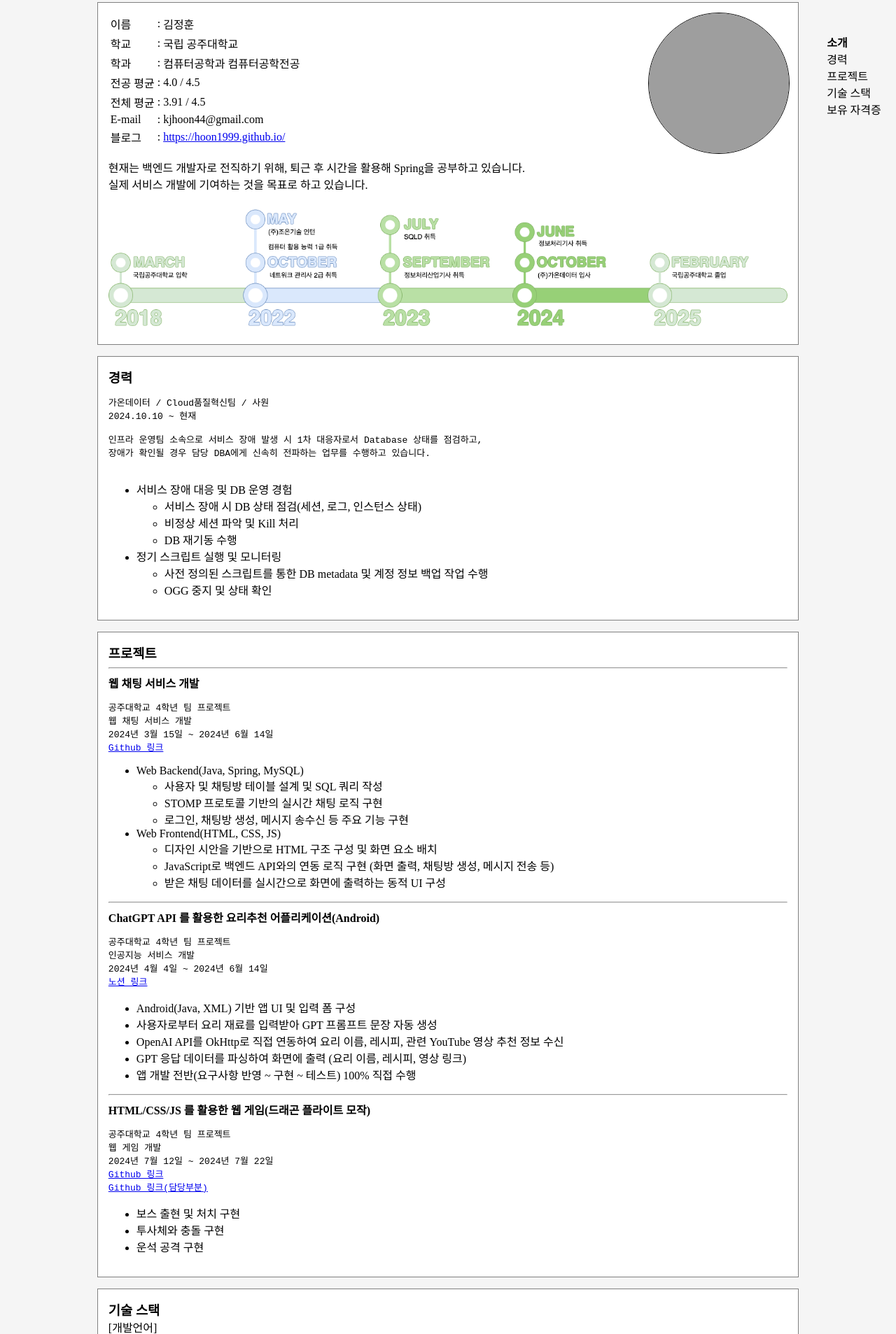
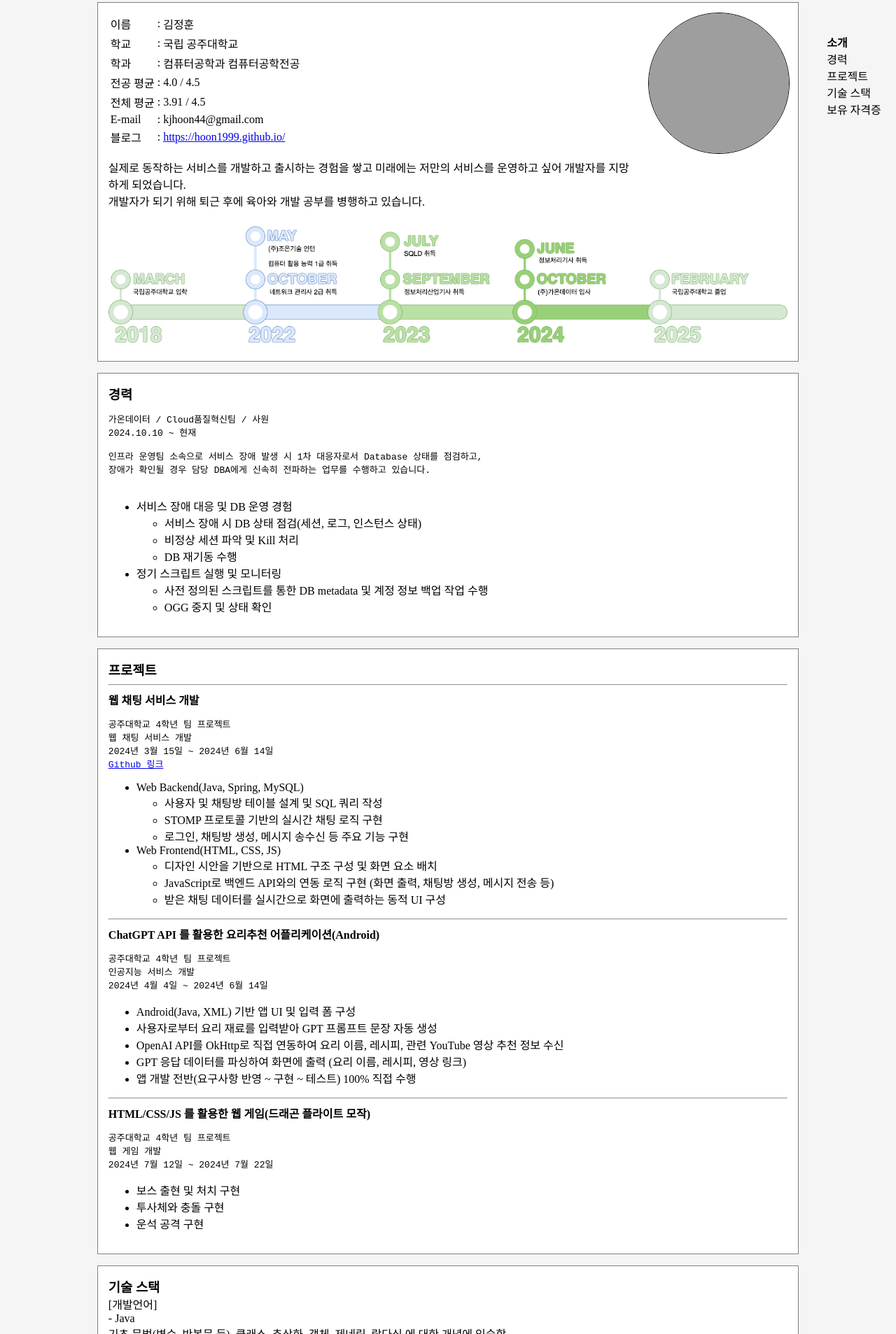
Before and after one commit to Hoon1999/resume, a plain HTML site: page index.html in a window 1280 px wide. Shown: the part 72-1979 px from the top of the page at 70% size. Drawn offline with Linux system fonts and the light colour scheme; grey boxes are pictures that could not be loaded.

Commit message:
docs: 소개 수정 및 연결안되는 링크 삭제

```diff
--- a/index.html
+++ b/index.html
@@ -61,8 +61,10 @@
 					<td><a href="https://hoon1999.github.io/">https://hoon1999.github.io/</a></td>
 				</tr>
 			</table>
-			<p>현재는 백엔드 개발자로 전직하기 위해, 퇴근 후 시간을 활용해 Spring을 공부하고 있습니다.<br>
-				실제 서비스 개발에 기여하는 것을 목표로 하고 있습니다.</p>
+			<p>
+				실제로 동작하는 서비스를 개발하고 출시하는 경험을 쌓고 미래에는 저만의 서비스를 운영하고 싶어 개발자를 지망하게 되었습니다.<br>
+				개발자가 되기 위해 퇴근 후에 육아와 개발 공부를 병행하고 있습니다.
+			</p>
 			<img src="https://raw.githubusercontent.com/Hoon1999/resume/refs/heads/main/2024_Timeline.png" alt="TimeLine" width="100%">
 		</div>
 
@@ -122,8 +124,7 @@
 			<h4>ChatGPT API 를 활용한 요리추천 어플리케이션(Android)</h4>
 			<pre>공주대학교 4학년 팀 프로젝트
 인공지능 서비스 개발
-2024년 4월 4일 ~ 2024년 6월 14일
-<A href="https://hoon1999.github.io/resume/projects/ai_chatbot.md">노션 링크</A></pre>
+2024년 4월 4일 ~ 2024년 6월 14일</pre>
 			<ul>
 				<li>Android(Java, XML) 기반 앱 UI 및 입력 폼 구성</li>
 				<li>사용자로부터 요리 재료를 입력받아 GPT 프롬프트 문장 자동 생성</li>
@@ -137,9 +138,7 @@
 			<h4>HTML/CSS/JS 를 활용한 웹 게임(드래곤 플라이트 모작)</h4>
 			<pre>공주대학교 4학년 팀 프로젝트
 웹 게임 개발
-2024년 7월 12일 ~ 2024년 7월 22일
-<A href="https://github.com/seojin0806/html_teamproject">Github 링크</A>
-<A href="https://github.com/seojin0806/html_teamproject/blob/main/source/js/boss.js">Github 링크(담당부분)</A></pre>
+2024년 7월 12일 ~ 2024년 7월 22일</pre>
 			<ul>
 				<li>보스 출현 및 처치 구현</li>
 				<li>투사체와 충돌 구현</li>
```
